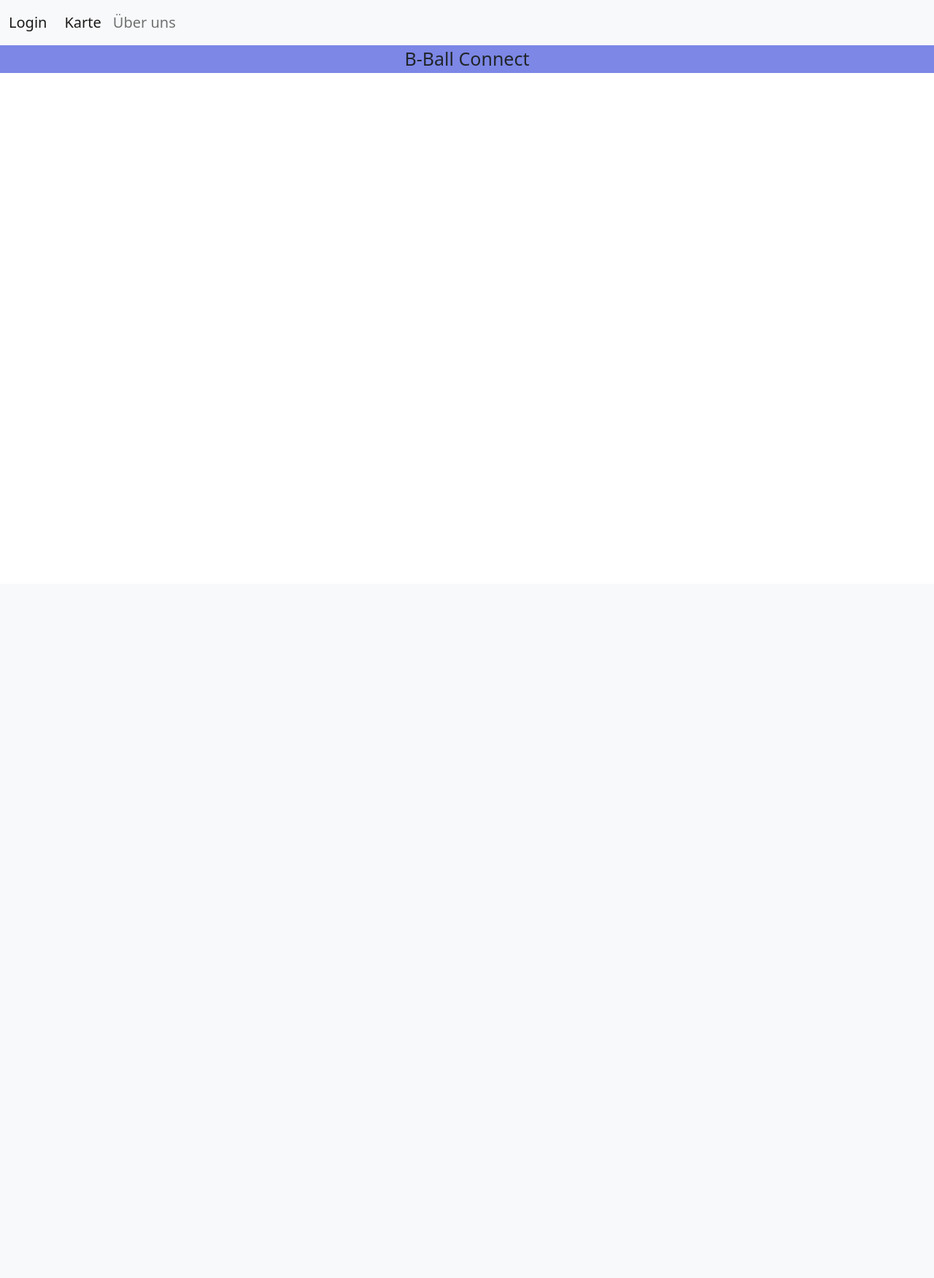
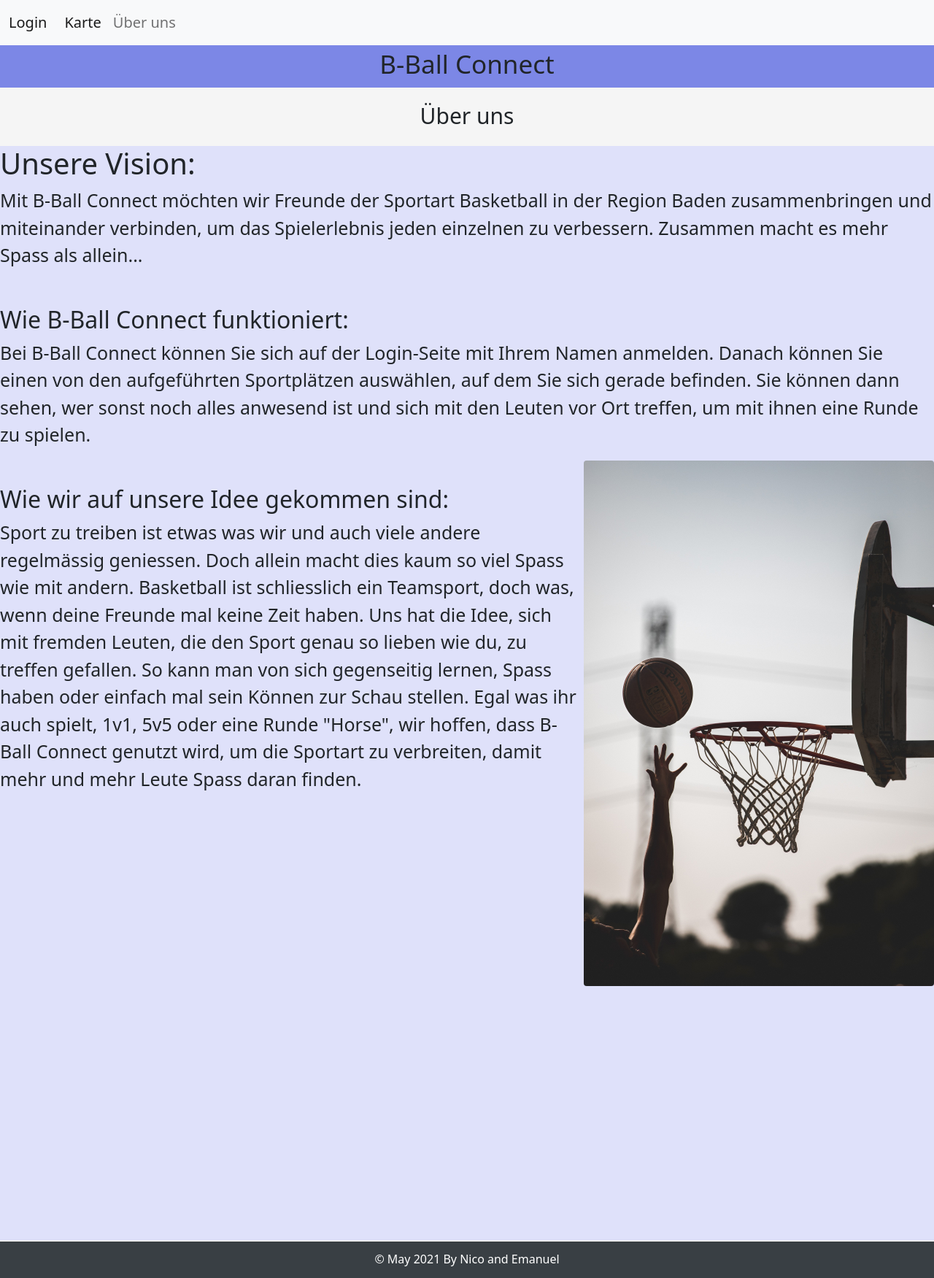
Before and after one commit to xXSmarties3000Xx/Maturaarbeit-GitHub, a PHP site: page /about.html in a window 1280 px wide. Shown: the whole page at 73% size. Before the commit the page ends 100 px from the top, so only its background shows below. Run offline with PHP 8.4, Linux system fonts and the light colour scheme.

Commit message:
About us mainly

```diff
--- a/HTML, CSS Documents/Homepage.html
+++ b/HTML, CSS Documents/Homepage.html
@@ -91,13 +91,14 @@
                 form.addEventListener('submit', (e) => {
             let messages = []
             if (name.value === '' || name.value == null) {
-              messages.push('Name is required')
+              messages.push('Name is required') }
             }
     </script>
 
 
 
       <footer>
+        © May 2021 By Nico and Emanuel
       </footer>
 
 
--- a/HTML, CSS Documents/about.css
+++ b/HTML, CSS Documents/about.css
@@ -5,15 +5,58 @@
 
 header {
   background-color: rgb(124, 135, 230);
-  height: 100px;
+  height: 120px;
 }
 
 .logo {
   position: relative;
   text-align: center;
-  font-size: 25px;
+  font-size: 35px;
 }
 
 .container-fluid {
   font-size: 20px;
 }
+
+.description {
+  position: relative;
+  width: 100%;
+  height: 80px;
+  background-color: #f5f5f5;
+}
+
+.headtitle {
+  position: relative;
+  text-align: center;
+  font-size: 30px;
+  top: 20%;
+}
+
+.aboutus {
+  width: 100%;
+  height: 1500px;
+  background-color: #dfe1fa;
+}
+
+.secondparagraph {
+  margin-top: 50px;
+}
+
+.thirdparagraph {
+  margin-top: 50px;
+}
+
+.aboutus p {
+  font-size: 25px;
+}
+
+footer {
+  height: 50px;
+  clear: both;
+  background-color: rgba(57, 63, 68, 1);
+  text-align: center;
+  color: white;
+  line-height: 3em;
+  position: relative;
+  top: 350px;
+}
--- a/HTML, CSS Documents/about.html
+++ b/HTML, CSS Documents/about.html
@@ -8,7 +8,6 @@
 
   </head>
 
-  <body>
     <header>
 
 
@@ -42,6 +41,36 @@
           </div>
 
       </header>
-</body>
+
+      <body>
+
+        <div class="description">
+          <div class="headtitle">
+            Über uns
+          </div>
+        </div>
+
+        <div class="aboutus">
+          <div class="firstparagraph">
+            <h1>Unsere Vision:</h1>
+            <p>Mit B-Ball Connect möchten wir Freunde der Sportart Basketball in der Region Baden zusammenbringen und miteinander verbinden, um das Spielerlebnis jeden einzelnen zu verbessern. Zusammen macht es mehr Spass als allein...</p>
+          </div>
+          <div class="secondparagraph">
+            <h2>Wie B-Ball Connect funktioniert:</h2>
+            <p>Bei B-Ball Connect können Sie sich auf der Login-Seite mit Ihrem Namen anmelden. Danach können Sie einen von den aufgeführten Sportplätzen auswählen, auf dem Sie sich gerade befinden. Sie können dann sehen, wer sonst noch alles anwesend ist und sich mit den Leuten vor Ort treffen, um mit ihnen eine Runde zu spielen. </p>
+          </div>
+           <img src="/HTML, CSS Documents/images/basketballhoop.jpg" class="rounded float-end" width=480px height="720px" alt="Picture of a hoop">
+          <div class="thirdparagraph">
+            <h2>Wie wir auf unsere Idee gekommen sind:</h2>
+            <p>Sport zu treiben ist etwas was wir und auch viele andere regelmässig geniessen. Doch allein macht dies kaum so viel Spass wie mit andern. Basketball ist schliesslich ein Teamsport, doch was, wenn deine Freunde mal keine Zeit haben. Uns hat die Idee, sich mit fremden Leuten, die den Sport genau so lieben wie du, zu treffen gefallen. So kann man von sich gegenseitig lernen, Spass haben oder einfach mal sein Können zur Schau stellen. Egal was ihr auch spielt, 1v1, 5v5 oder eine Runde "Horse", wir hoffen, dass B-Ball Connect genutzt wird, um die Sportart zu verbreiten, damit mehr und mehr Leute Spass daran finden.</p>
+          </div>
+
+          <footer>
+        © May 2021 By Nico and Emanuel
+      </footer>
+
+      </body>
+
+
 
 </html>
--- a/HTML, CSS Documents/map.css
+++ b/HTML, CSS Documents/map.css
@@ -5,13 +5,13 @@
 
 header {
   background-color: rgb(124, 135, 230);
-  height: 100px;
+  height: 120px;
 }
 
 .logo {
   position: relative;
   text-align: center;
-  font-size: 25px;
+  font-size: 35px;
 }
 
 .container-fluid {
--- a/HTML, CSS Documents/spielfeld.css
+++ b/HTML, CSS Documents/spielfeld.css
@@ -5,13 +5,13 @@
 
 header {
   background-color: rgb(124, 135, 230);
-  height: 100px;
+  height: 120px;
 }
 
 .logo {
   position: relative;
   text-align: center;
-  font-size: 25px;
+  font-size: 35px;
 }
 
 .container-fluid {
--- a/HTML, CSS Documents/spielfeldauswahl.css
+++ b/HTML, CSS Documents/spielfeldauswahl.css
@@ -1,4 +1,3 @@
 table {
   position: relative;
-  text-emphasis: none;
 }
```
Also changed, not shown: HTML, CSS Documents/homepage.css (+13 -2 lines).
